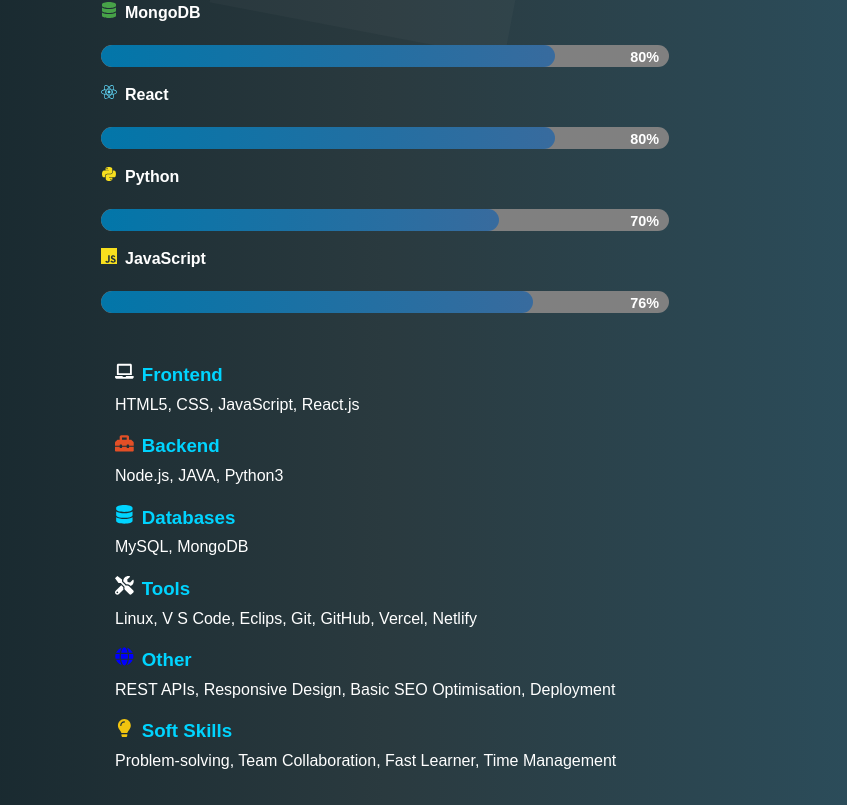
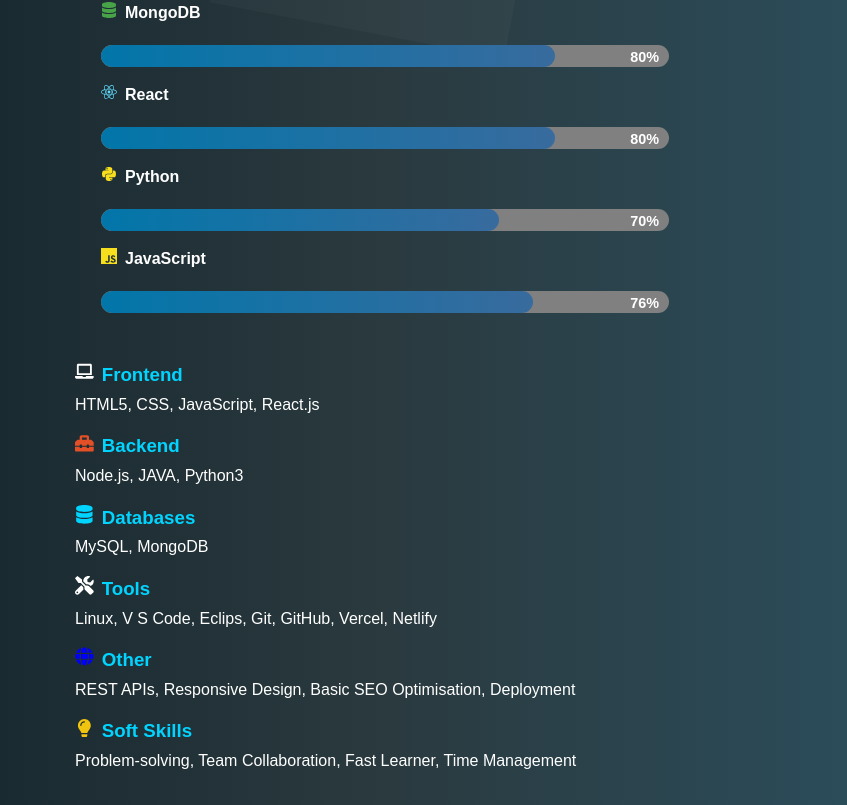
Before and after one commit to Alim021/My-Portfolio, a React (Vite) app: page /skills in a window 1280 px wide. Shown: the part 517-1322 px from the top of the page, without its empty margins (255-1102 px from the left). Built offline with nearby package versions, Linux system fonts and the light colour scheme; grey boxes are pictures that could not be loaded.

Commit message:
Skills.css

```diff
--- a/src/components/Skills.css
+++ b/src/components/Skills.css
@@ -65,7 +65,7 @@
 
 .categories {
   width: 100%;
-  max-width: 700px;
+  max-width: 800px;
   margin-top: 2rem;
 
   display: flex;
@@ -76,7 +76,7 @@
   align-item: center;       /* Option 1 */
   /* OR */
         /* Option 2 */
-  margin-right: 100px;
+  margin-right: 80px;
 }
 
 .category h3 {
```
